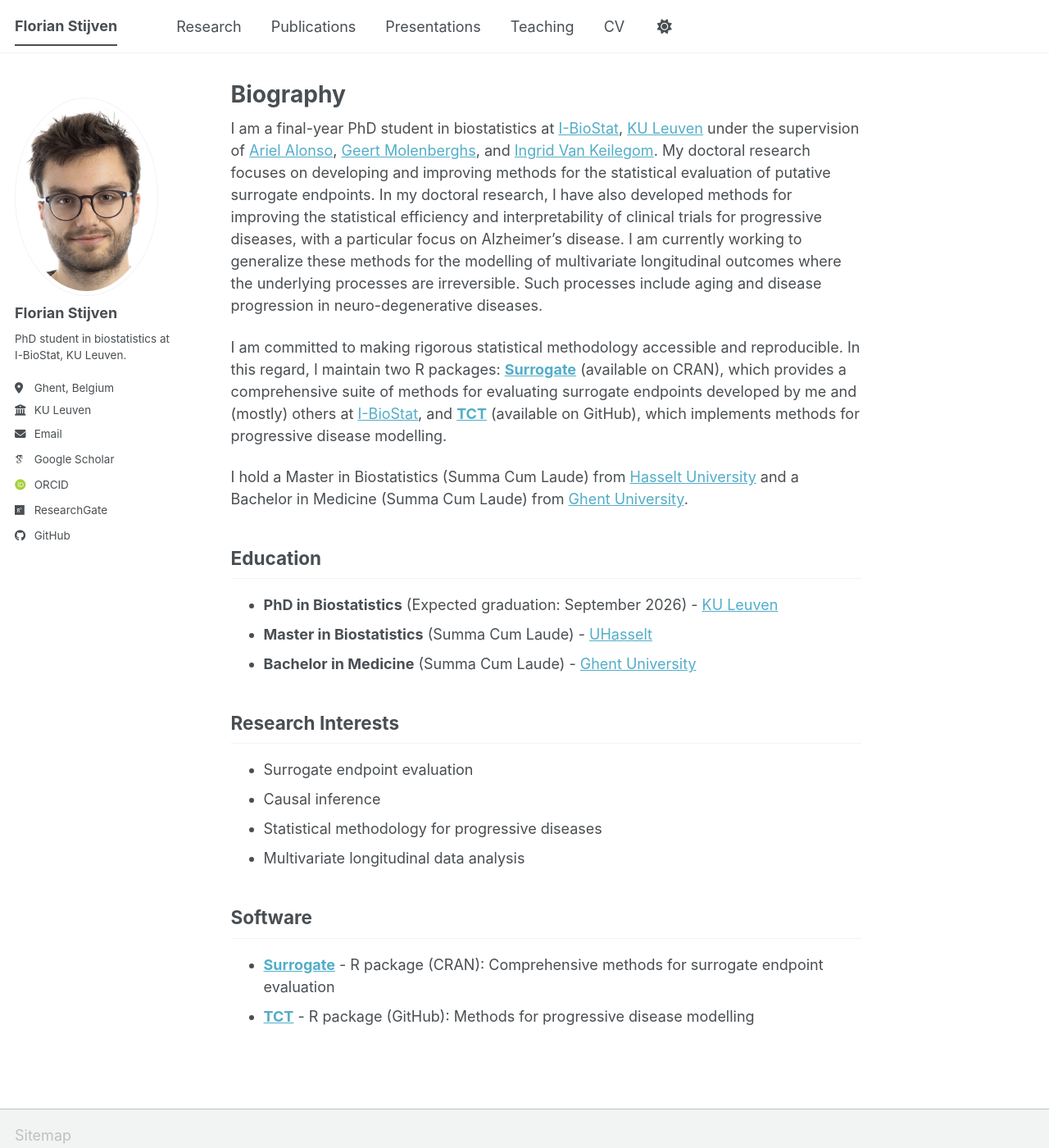
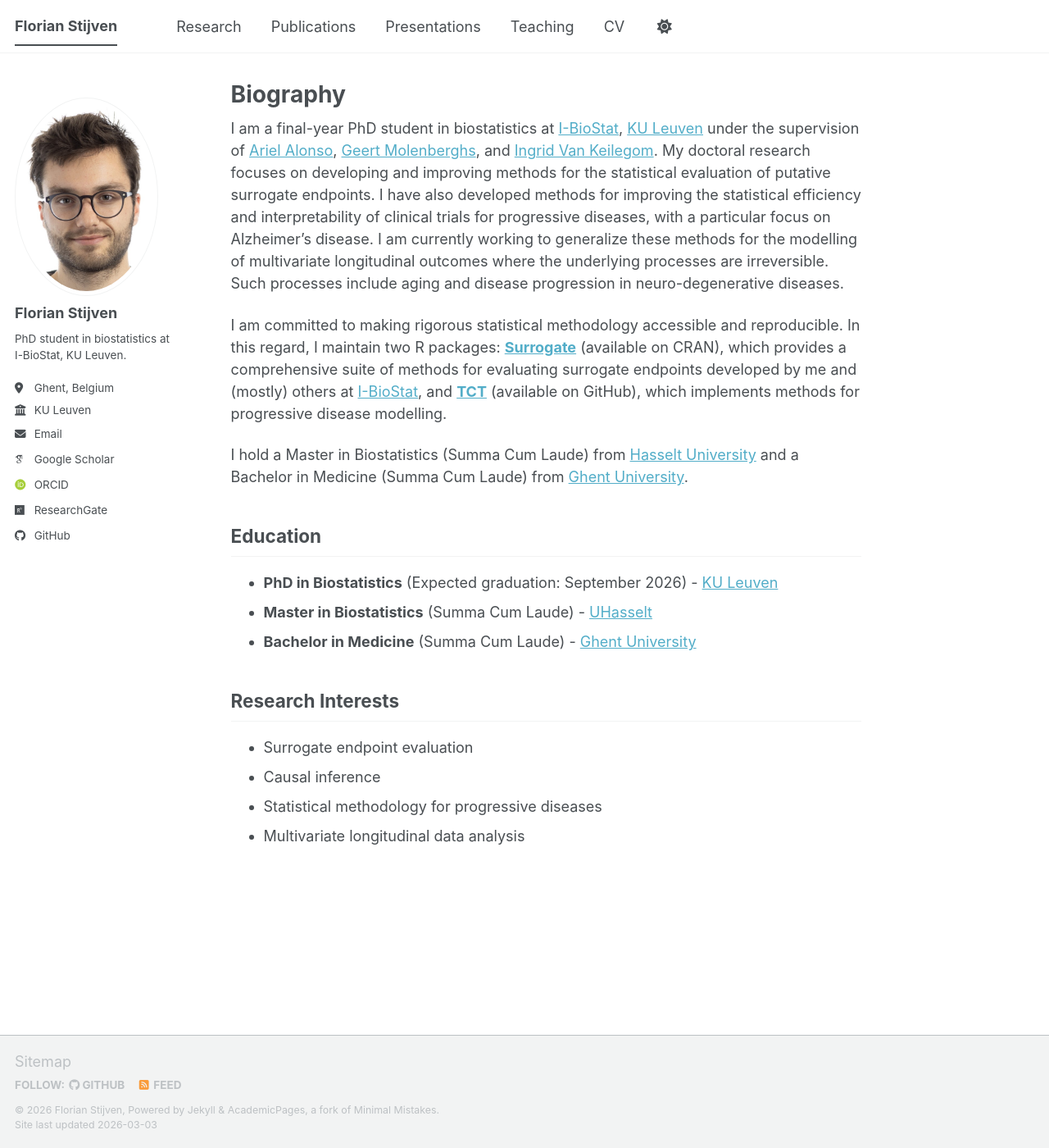
Before and after one commit to florianstijven/florianstijven.github.io, a Jekyll site: the page built from _pages/about.md, in a window 1280 px wide and 1400 px high. Shown: the whole window at 82% size. Built offline with Jekyll 4.4.1, drawn with Linux system fonts in a browser that asks for light colours; some web fonts are replaced; a script bundle is joined from its source files by our own code; library files that are not in the unit come from our copies.

Commit message:
update home page

```diff
--- a/_pages/about.md
+++ b/_pages/about.md
@@ -9,7 +9,7 @@
 
 I am a final-year PhD student in biostatistics at [I-BioStat](https://ibiostat.be/), [KU Leuven](https://www.kuleuven.be/) under the supervision of [Ariel Alonso](https://www.kuleuven.be/wieiswie/en/person/00065129), [Geert Molenberghs](https://www.kuleuven.be/wieiswie/en/person/u0056633), and [Ingrid Van Keilegom](https://www.kuleuven.be/wieiswie/en/person/00062045).
 My doctoral research focuses on developing and improving methods for the statistical evaluation of putative surrogate endpoints.
-In my doctoral research, I have also developed methods for improving the statistical efficiency and interpretability of clinical trials for progressive diseases, with a particular focus on Alzheimer's disease.
+I have also developed methods for improving the statistical efficiency and interpretability of clinical trials for progressive diseases, with a particular focus on Alzheimer's disease.
 I am currently working to generalize these methods for the modelling of multivariate longitudinal outcomes where the underlying processes are irreversible. Such processes include aging and disease progression in neuro-degenerative diseases.
 
 I am committed to making rigorous statistical methodology accessible and reproducible. In this regard, I maintain two R packages: **[Surrogate](https://cran.r-project.org/package=Surrogate)** (available on CRAN), which provides a comprehensive suite of methods for evaluating surrogate endpoints developed by me and (mostly) others at [I-BioStat](https://ibiostat.be/), and **[TCT](https://github.com/florianstijven/TCT)** (available on GitHub), which implements methods for progressive disease modelling.
@@ -28,8 +28,3 @@
 * Causal inference
 * Statistical methodology for progressive diseases
 * Multivariate longitudinal data analysis
-
-## Software
-
-* **[Surrogate](https://cran.r-project.org/package=Surrogate)** - R package (CRAN): Comprehensive methods for surrogate endpoint evaluation
-* **[TCT](https://github.com/florianstijven/TCT)** - R package (GitHub): Methods for progressive disease modelling
```
Also changed, not shown: _pages/research.md (+2 -2 lines).
